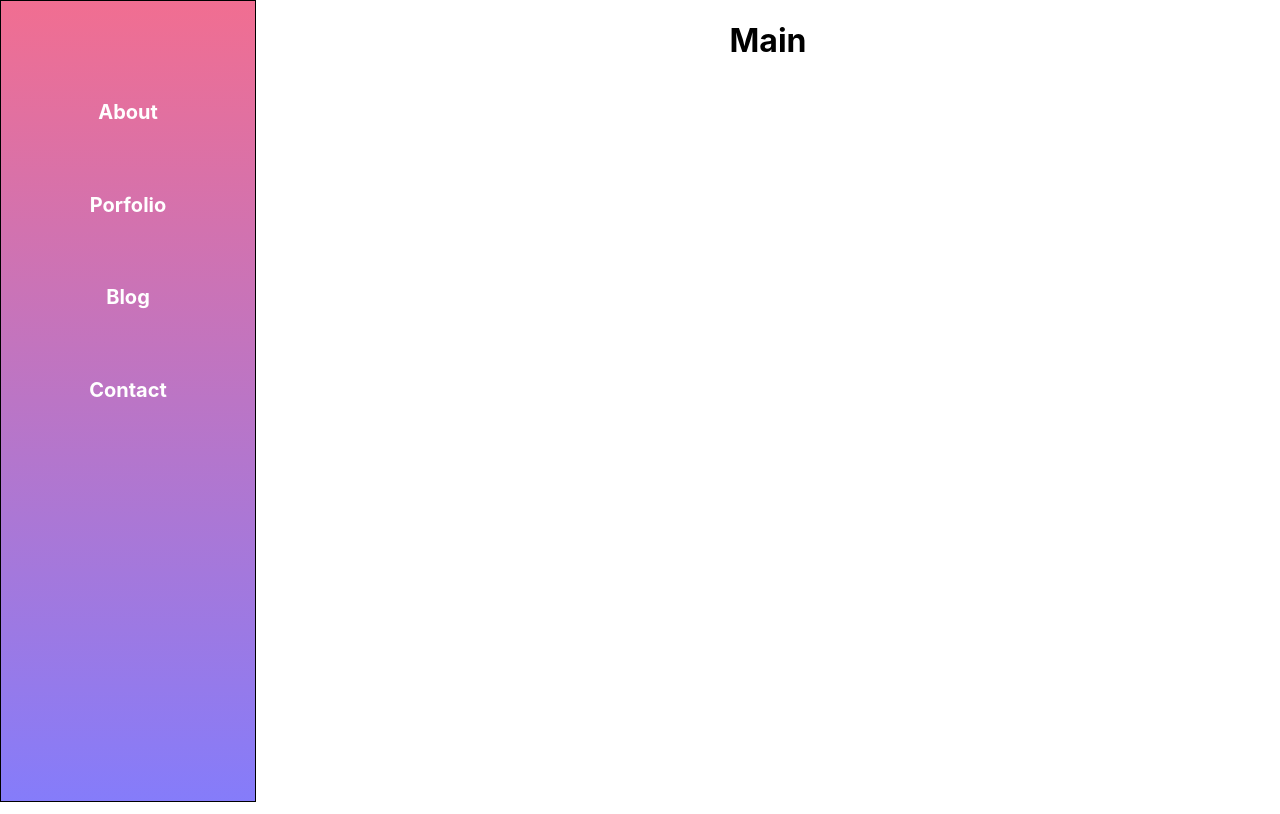
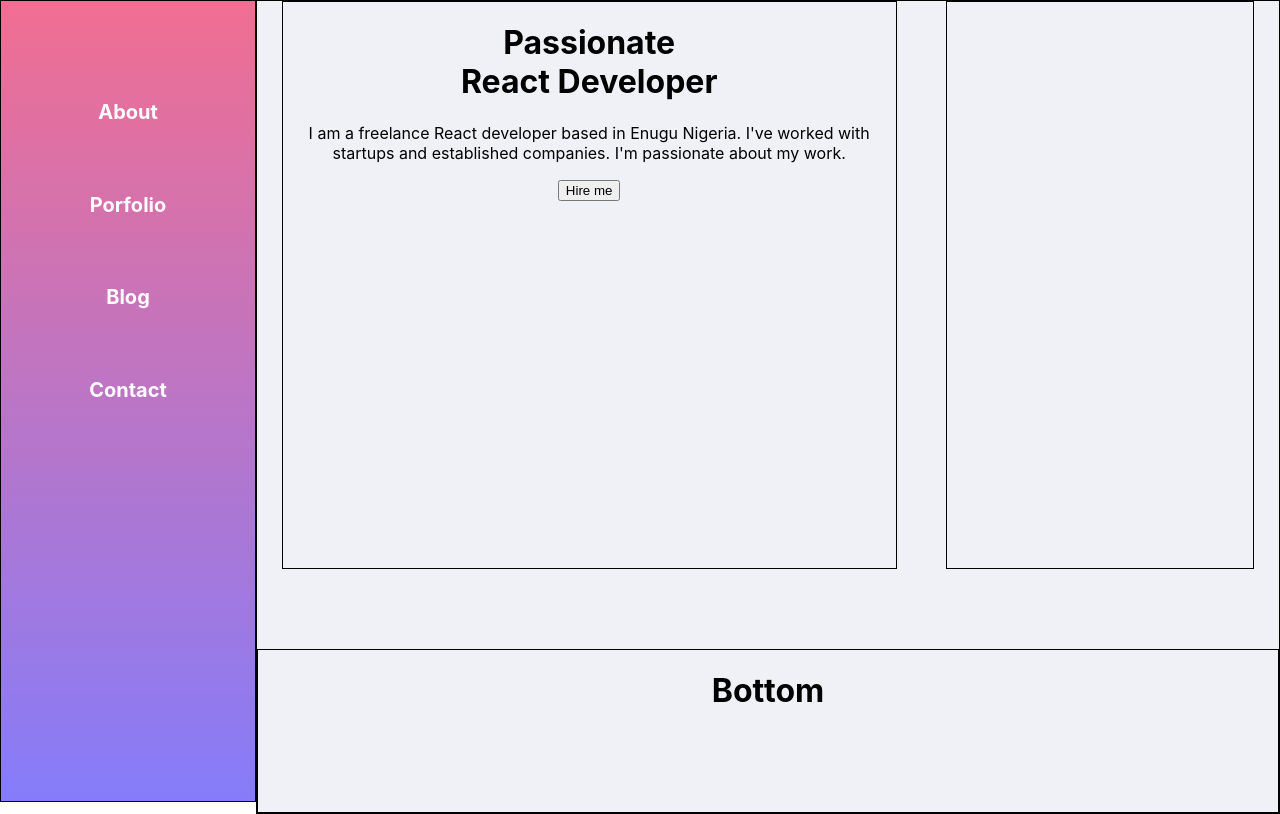
Before and after one commit to da-nazy/resume, a React (Create React App) app: page / in a window 1280 px wide. Built offline with nearby package versions, Linux system fonts and the light colour scheme.

Commit message:
recnet update

```diff
--- a/src/Component/Main.js
+++ b/src/Component/Main.js
@@ -1,7 +1,23 @@
+import '../style/main.css';
 export default function Main() {
     return (
-        <div>
-           <h1>Main</h1>
+        <div className="about">
+           <div style={{height:'70%',flexDirection:'row',display:'flex',justifyContent:'space-around'}}>
+               <div style={{border:'1px solid black',width:'60%'}} >
+               <h1>Passionate <br/>React Developer</h1>
+               <p>I am a freelance React developer based in Enugu Nigeria.
+                   I've worked with startups
+                  and established companies.
+                  I'm passionate about my work.</p>
+                  <button>Hire me</button>
+                </div>
+                <div style={{border:'1px solid black',width:'30%'}}>
+                    <img  style={{backgroundImage:`url(../Asset/Image/avatar.jpg)`}}/>
+                </div>
+           </div>
+           <div style={{border:'1px solid black',height:'20%'}}>
+               <h1>Bottom </h1>
+           </div>
         </div>
     )
 }
--- /dev/null
+++ b/src/style/main.css
@@ -0,0 +1,8 @@
+.about{
+    border:1px solid black;
+    height:100%;
+    display:flex;
+    flex-direction:column;
+    justify-content:space-between;
+    background-color:#F0F1F6;
+}
--- a/src/style/sidebar.css
+++ b/src/style/sidebar.css
@@ -23,4 +23,5 @@
 }
 .sidebar .navButton:hover{
  cursor: pointer;
+ border-bottom: 1px solid #fff;
 }
```
Also changed, not shown: src/Asset/Image/avatar.jpg (added).
